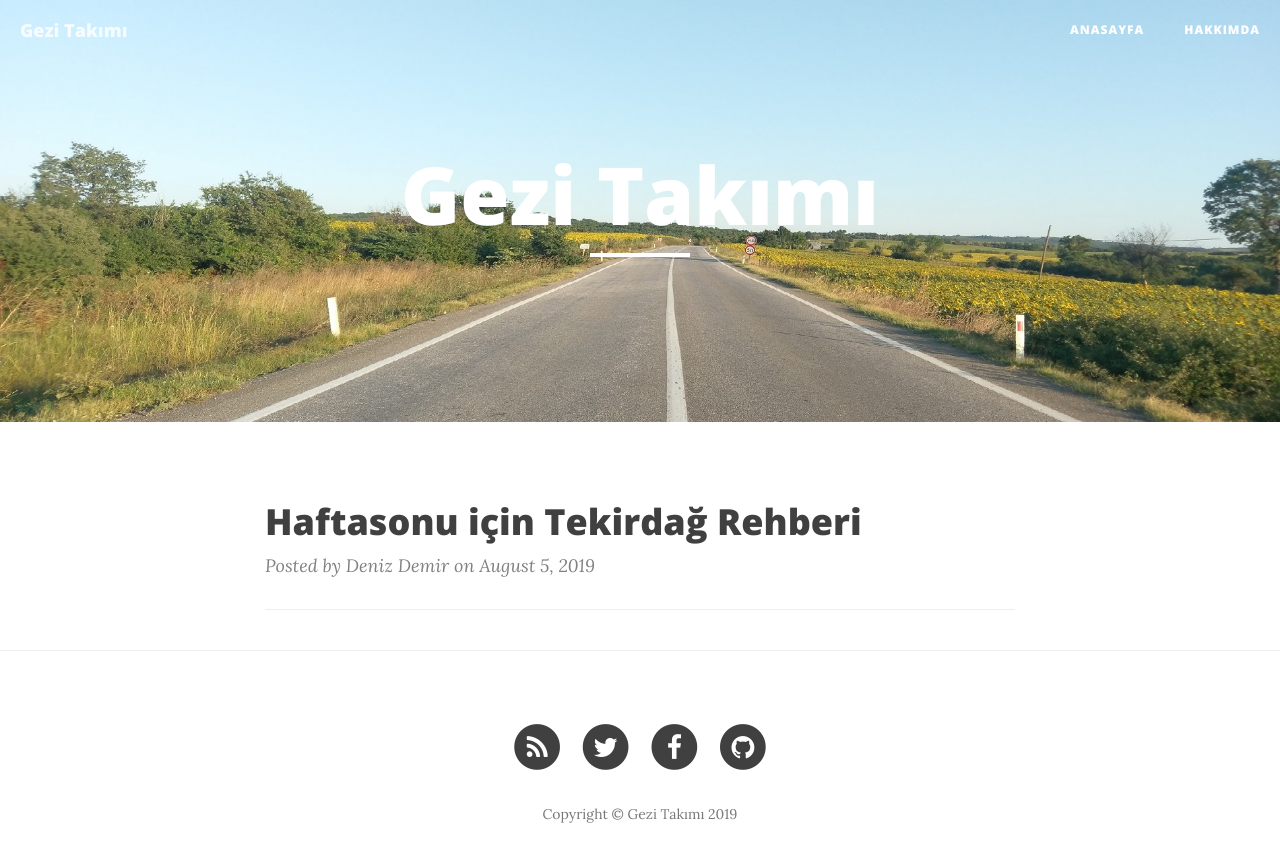
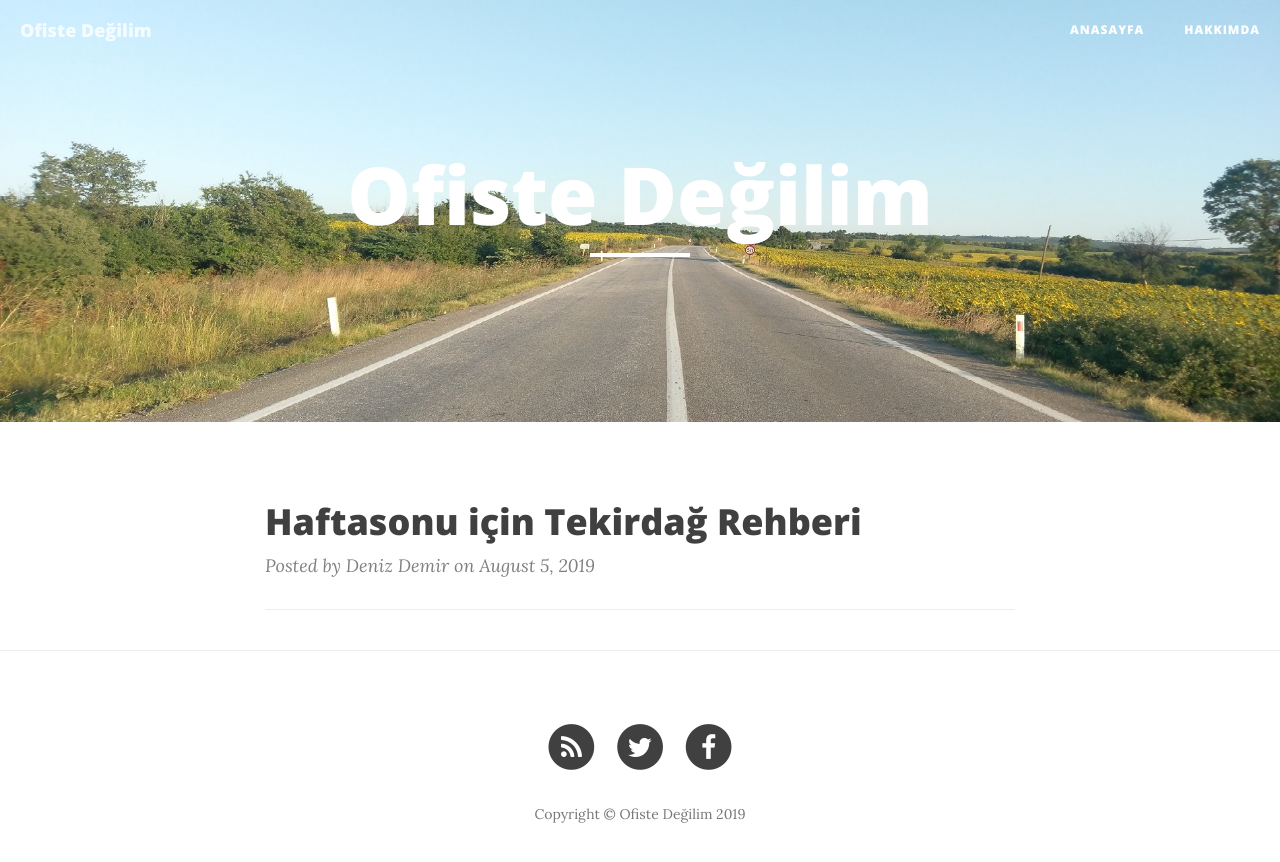
Before and after one commit to aonurdemir/travel, a Jekyll site: the page built from index.html, in a window 1280 px wide. Shown: the top 862 px of the page. Built offline with Jekyll 4.4.1, drawn with Linux system fonts in a browser that asks for light colours; nearby versions of some CDN libraries; the list of posts is cut into pages by our own code; some of the changed lines change nothing that is shown.

```diff
--- a/_config.yml
+++ b/_config.yml
@@ -1,14 +1,13 @@
 # Site settings
-title: Gezi Takımı
+title: Ofiste Değilim
 header-img: img/home-bg.jpg
-email: esbenspetersen@gmail.com
-description: "Young entrepreneur and business student. Writing B2B SaaS at Traede.com"
+email: denizemirgullari@gmail.com
+description: "Ofisler dünyasını bırakmış, kendini hayallerine adamış bir kadın."
 baseurl: ""
 url: "http://ofistedegilim.com"
-twitter_username: esbenp
-github_username:  esbenp
-facebook_username:  esbenspetersen
-timezone: Europe/Copenhagen
+twitter_username: d_emirogullari
+facebook_username:  denizemirogullari
+timezone: Europe/Istanbul
 
 # Build settings
 highlighter: rouge
```
